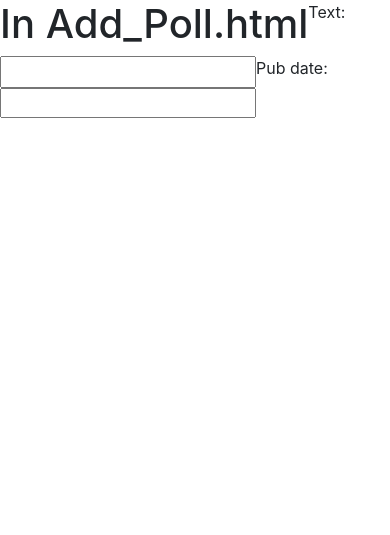
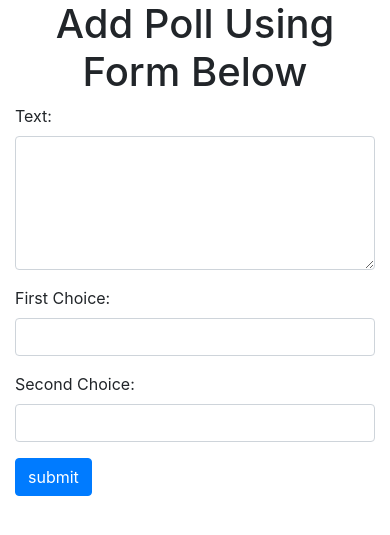
Before and after one commit to highfivecode/PollMe---Django-2.0, a Django app: page /polls/add/ in a window 390 px wide. Shown: the part 56-591 px from the top of the page. Run offline with Django 3.2, Linux system fonts and the light colour scheme; a user stored in the database is signed in; some libraries are stand-ins or nearby versions.

Commit message:
54 - Adding Extra Fields To A Model Form

```diff
--- a/accounts/templates/accounts/register.html
+++ b/accounts/templates/accounts/register.html
@@ -16,9 +16,9 @@
             </div>
           {% endfor %}
           <input type="submit" value="submit" class='btn btn-primary'>
+        </form>
       </div>
     </div>
   </div>
-  </form>
 
 {% endblock %}
--- a/polls/forms.py
+++ b/polls/forms.py
@@ -4,6 +4,20 @@ from .models import Poll
 
 class PollForm(forms.ModelForm):
 
+    choice1 = forms.CharField(
+                        label='First Choice',
+                        max_length=100,
+                        min_length=3,
+                        widget=forms.TextInput(attrs={'class': 'form-control'}))
+    choice2 = forms.CharField(
+                        label='Second Choice',
+                        max_length=100,
+                        min_length=3,
+                        widget=forms.TextInput(attrs={'class': 'form-control'}))
+
     class Meta:
         model = Poll
-        fields = '__all__'
+        fields = ['text', 'choice1', 'choice2']
+        widgets = {
+            'text': forms.Textarea(attrs={"class":"form-control", "rows": 5, "cols": 20})
+        }
--- a/polls/templates/polls/add_poll.html
+++ b/polls/templates/polls/add_poll.html
@@ -3,9 +3,21 @@
 {% block content %}
 
 <div class="container">
+  <h1 class='text-center'>Add Poll Using Form Below</h1>
   <div class="row">
-    <h1>In Add_Poll.html</h1>
-    {{form}}
+    <div class="col-sm-6 offset-sm-3">
+      <form action="" method="post">
+        {% csrf_token %}
+        {% for field in form %}
+        <div class="form-group">
+          {{ field.errors }}
+          {{ field.label_tag }}
+          {{ field }}
+        </div>
+        {% endfor %}
+        <input type="submit" value="submit" class='btn btn-primary'>
+      </form>
+    </div>
   </div>
 </div>
 
```
